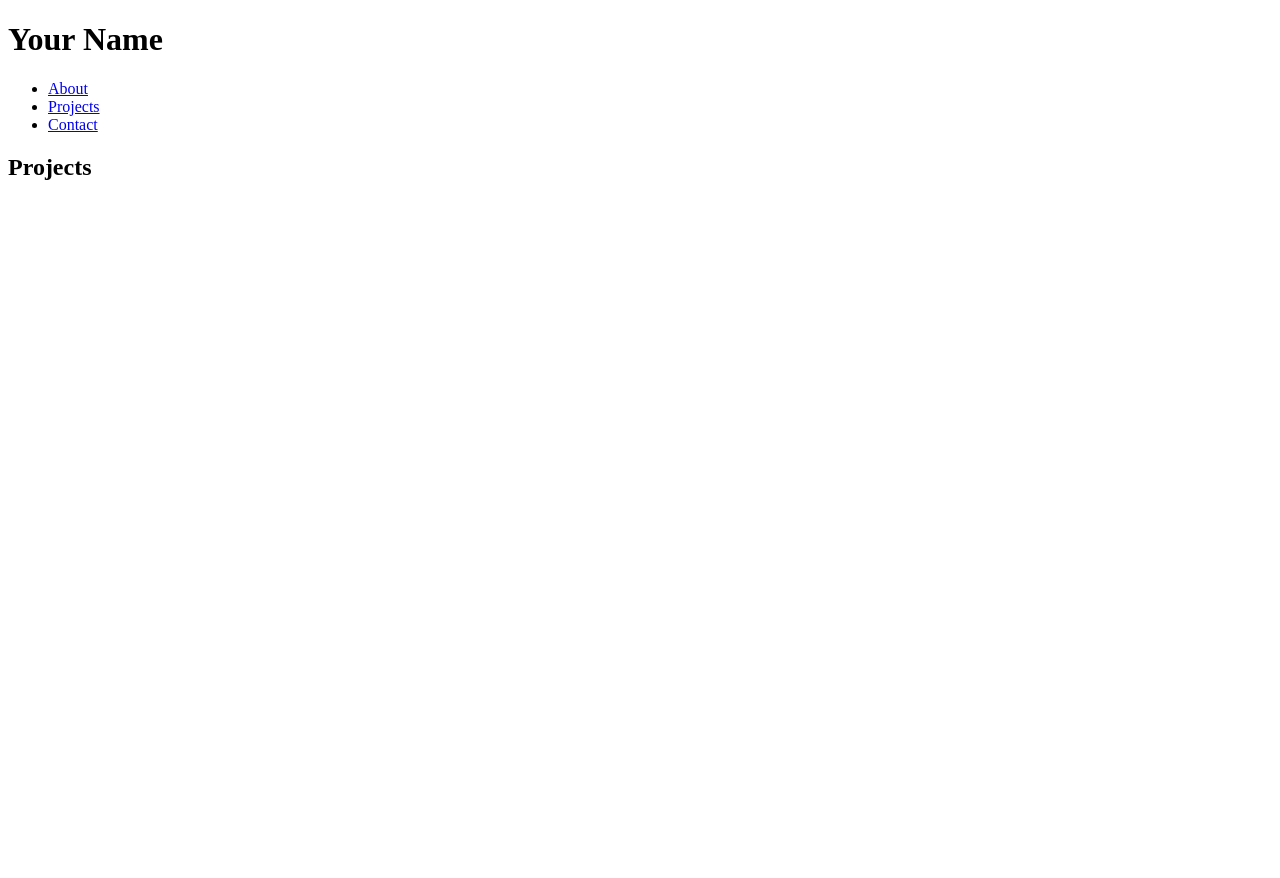
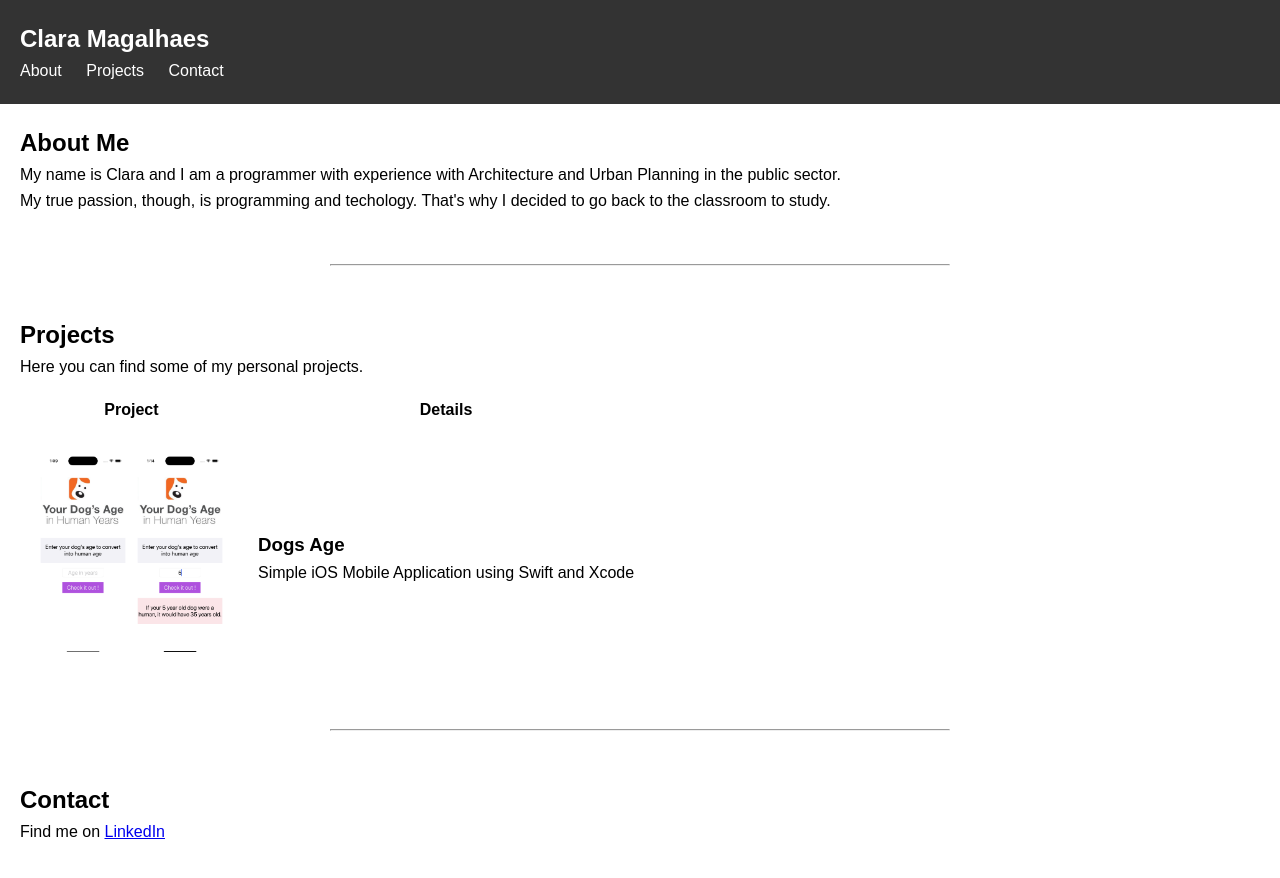
Before and after one commit to claramcarvalho/PortfoglioWebsite, a plain HTML site: page index.html in a window 1280 px wide. Before the commit the page ends 800 px from the top, so only its background shows below. Drawn offline with Linux system fonts and the light colour scheme.

Commit message:
Adding content

```diff
--- a/index.html
+++ b/index.html
@@ -3,12 +3,12 @@
 <head>
     <meta charset="UTF-8">
     <meta name="viewport" content="width=device-width, initial-scale=1.0">
-    <title>Your Portfolio</title>
-    <!-- <link rel="stylesheet" href="styles.css"> -->
+    <title>Clara's Portfoglio</title>
+    <link rel="stylesheet" href="styles.css">
 </head>
 <body>
     <header>
-        <h1>Your Name</h1>
+        <h1>Clara Magalhaes</h1>
         <nav>
         <ul>
             <li><a href="#about">About</a></li>
@@ -20,23 +20,49 @@
 
     <main>
         <section id="about">
-        <!-- Your About section content -->
+            <h2>About Me</h2>
+            <p>My name is Clara and I am a programmer with experience with Architecture and Urban Planning in the public sector.</p>
+            <p>My true passion, though, is programming and techology. That's why I decided to go back to the classroom to study.</p>
         </section>
-
+        <hr style="width:50%;text-align:center;">
         <section id="projects">
             <h2>Projects</h2>
-            <div class="carousel">
-                <!-- Your carousel content (projects) will go here -->
+            <p>Here you can find some of my personal projects.</p>
+            <div class="div_projects">
+                <table>
+                    <thead>
+                        <tr>
+                            <th>
+                                Project
+                            </th>
+                            <th>
+                                Details
+                            </th>
+                        </tr>
+                    </thead>
+                    <tbody>
+                        <tr>
+                            <td>
+                                <img src="images\dogsage2.png" alt="Dogs Age welcome screen" height="200px">
+                                <img src="images\dogsage1.png" alt="Dogs Age result screen" height="200px">
+                            </td>
+                            <td>
+                                <h3>Dogs Age</h3>
+                                <p>Simple iOS Mobile Application using Swift and Xcode</p>
+                            </td>
+                        </tr>
+                    </tbody>
+                </table>
             </div>
         </section>
-
+        <hr style="width:50%;text-align:center;">
         <section id="contact">
-        <!-- Your Contact section content -->
+            <h2>Contact</h2>
+            <p>Find me on <a href="https://www.linkedin.com/in/claramcarvalho/">LinkedIn</a></p>
         </section>
     </main>
 
     <footer>
-        <!-- Your Footer content -->
     </footer>
 </body>
 </html>
--- a/styles.css
+++ b/styles.css
@@ -4,7 +4,6 @@
         padding: 0;
         box-sizing: border-box;
     }
-
     body {
         font-family: Arial, sans-serif;
         line-height: 1.6;
@@ -39,8 +38,17 @@
         padding: 20px;
     }
 
-  .carousel {
-    /* Your carousel styles will go here */
+    main > section {
+        margin-bottom: 30px;
     }
 
+    hr {
+        margin: auto;
+        margin-top: 50px;
+        margin-bottom: 50px;
+    }
+
+    table th, table td {
+        padding: 15px;
+    }
   /* Define styles for other sections, footer, etc. */
```
Also changed, not shown: images/dogsage1.png (added), images/dogsage2.png (added), images/todolist1.png (added), images/todolist2.png (added), images/todolist3.png (added), images/todolist4.png (added), images/todolist5.png (added). Lines whose indentation alone changed are shown as unchanged.
